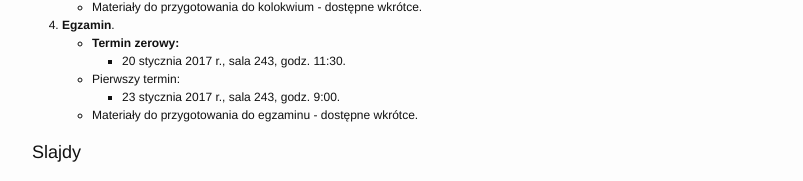
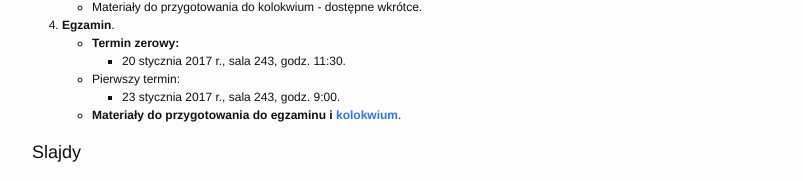
Before and after one commit to piotrlasek/piotrlasek.github.io, a Jekyll site: the page built from for-students/pwir2016.md, in a window 1280 px wide. Shown: the part 311-492 px from the top of the page, without its empty margins (238-1041 px from the left). Built offline with Jekyll 4.4.1, drawn with Linux system fonts in a browser that asks for light colours; grey boxes are pictures that could not be loaded.

Commit message:
some changes

```diff
--- a/for-students/pwir2016.md
+++ b/for-students/pwir2016.md
@@ -20,7 +20,7 @@ exclude: true
      * 20 stycznia 2017 r., sala 243, godz. 11:30.
    * Pierwszy termin:
      * 23 stycznia 2017 r., sala 243, godz. 9:00.
-   * Materiały do przygotowania do egzaminu - dostępne wkrótce.
+   * **Materiały do przygotowania do egzaminu i [kolokwium](pwir-kolokwium-2.pdf)**.
 
 # Slajdy
 
```
Also changed, not shown: 1 other file.
